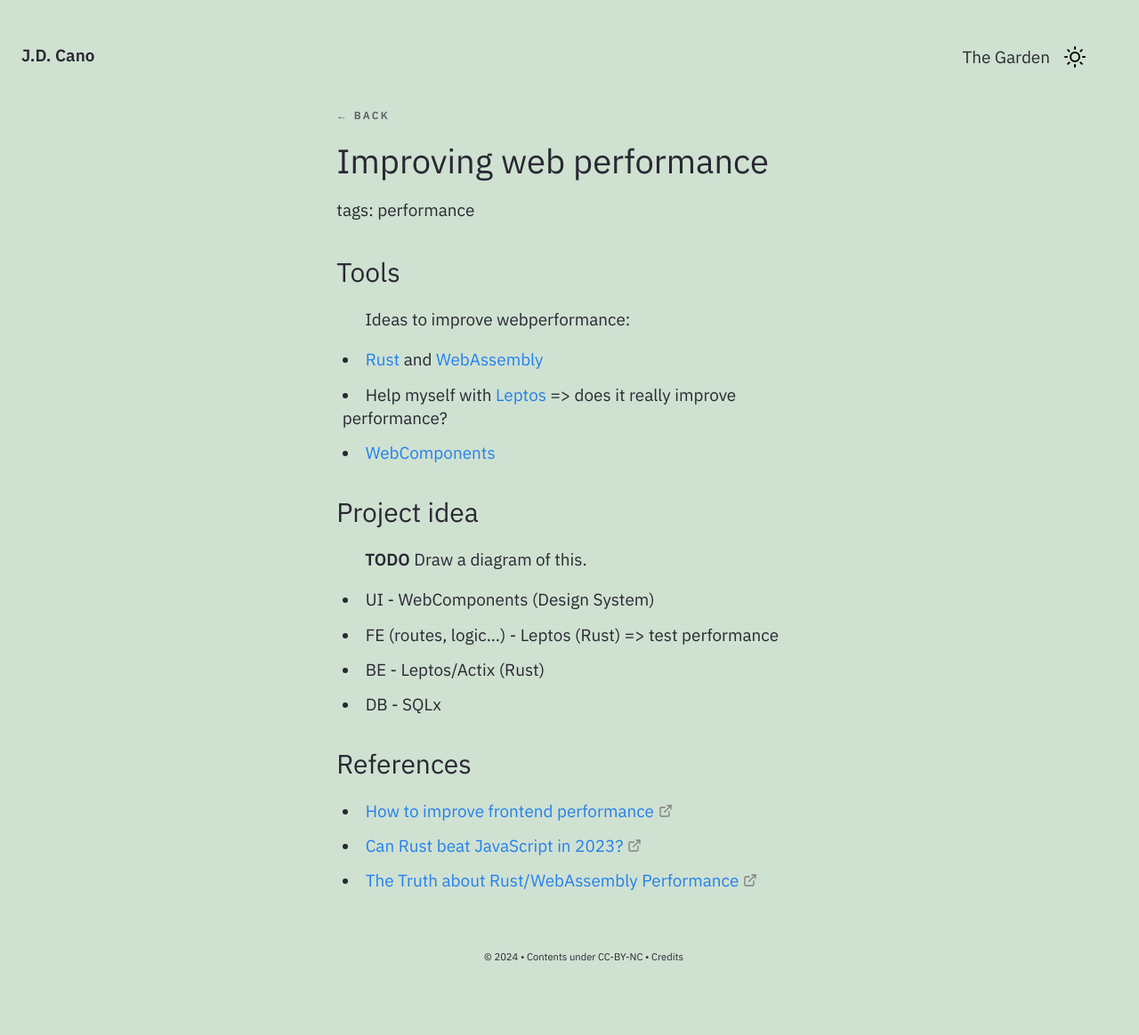
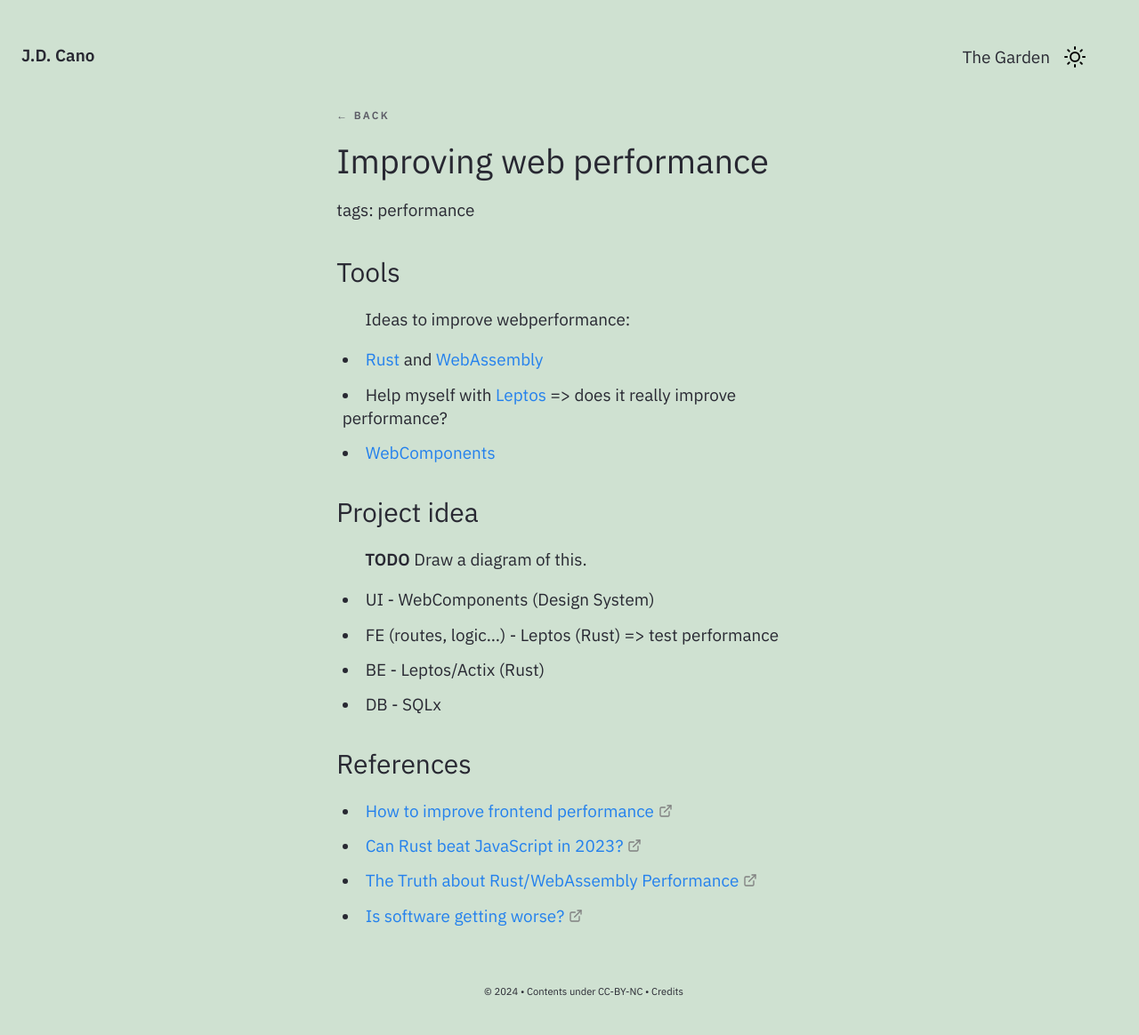
Before and after one commit to Gorzas/gorzas.github.io, a Jekyll site: the page built from _notes/Public/tech/Improving web performance.md, in a window 1280 px wide. Shown: the whole page at 89% size. Built offline with Jekyll 4.4.1, drawn with Linux system fonts in a browser that asks for light colours; before the commit the page ends 1124 px from its top, so only the background shows below that.

Commit message:
Update Improving web performance.md

```diff
--- a/_notes/Public/tech/Improving web performance.md
+++ b/_notes/Public/tech/Improving web performance.md
@@ -29,3 +29,4 @@ Ideas to improve webperformance:
 - [How to improve frontend performance](https://dev.to/manish7107/how-to-improve-front-end-performance-3ag7)
 - [Can Rust beat JavaScript in 2023?](https://javascript.plainenglish.io/can-rust-beat-javascript-in-2023-8c081a7cb95b)
 - [The Truth about Rust/WebAssembly Performance](https://www.youtube.com/watch?v=4KtotxNAwME)
+- [Is software getting worse?](https://stackoverflow.blog/2023/12/25/is-software-getting-worse/)
```
